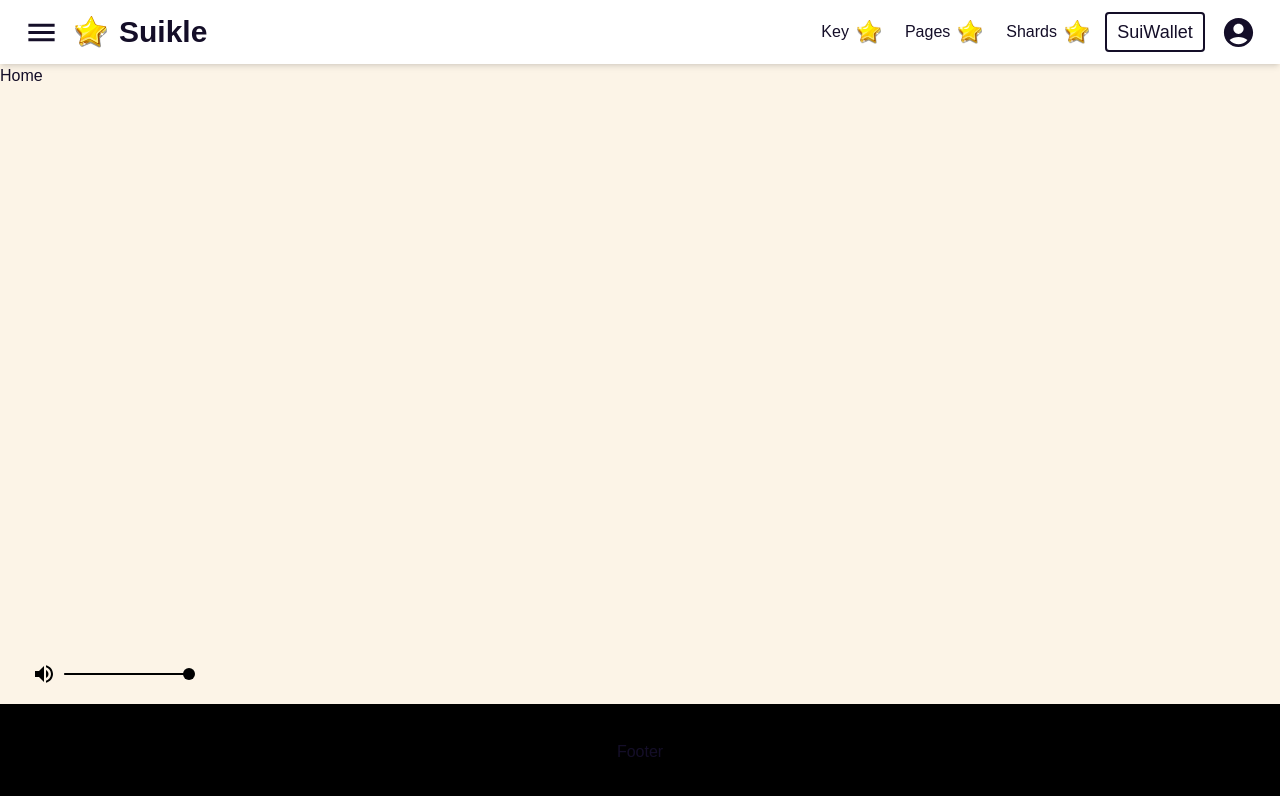
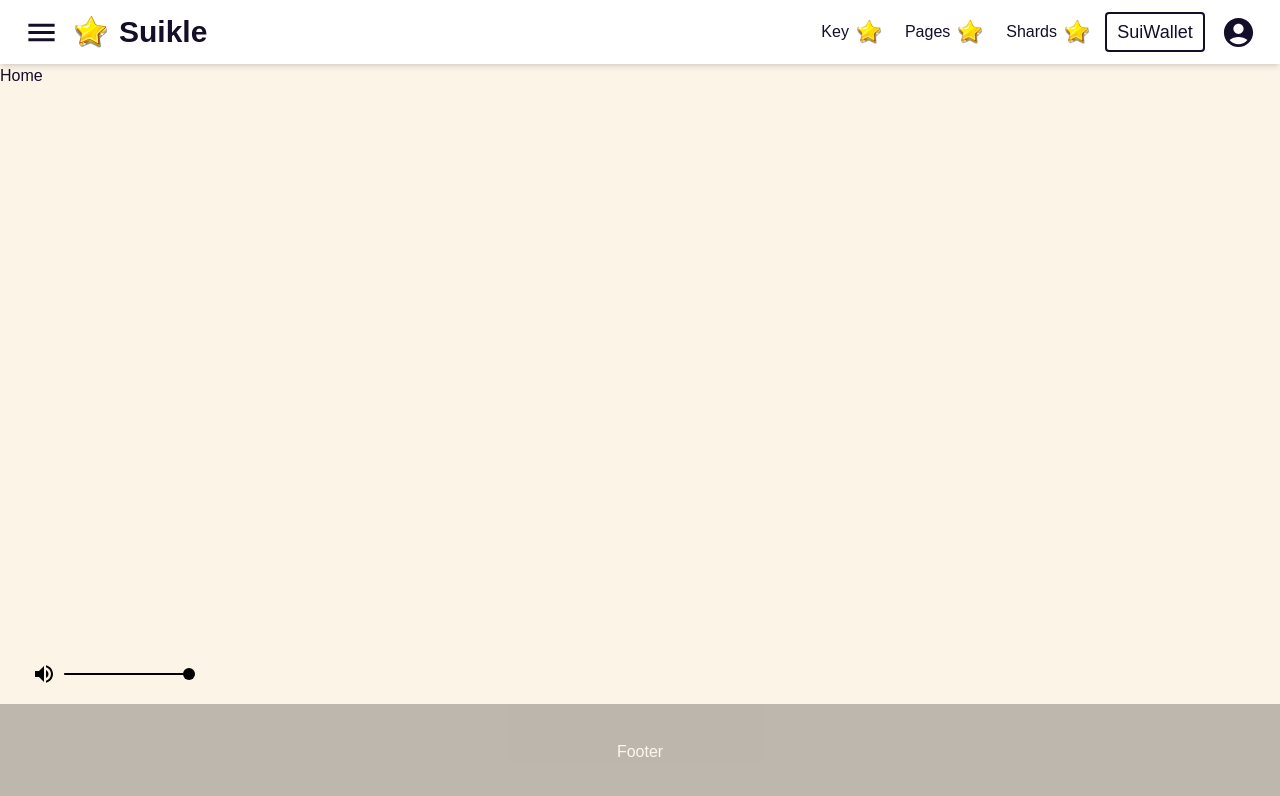
Before and after one commit to AntiAvengers/Lycaon, a React (Vite) app in the folder client/: page /home in a window 1280 px wide. Shown: the top 796 px of the page. Built offline with nearby package versions, Linux system fonts and the light colour scheme.

Commit message:
updated footer css

```diff
--- a/client/src/components/footer.jsx
+++ b/client/src/components/footer.jsx
@@ -1,6 +1,6 @@
 const Footer = () => {
     return (
-        <footer className="h-24 w-full flex bottom-0 left-0 z-50 bg-black bg-opacity-25 flex justify-center items-center">
+        <footer className="h-24 w-full text-white flex bottom-0 left-0 z-50 bg-black opacity-25 flex justify-center items-center">
             Footer
         </footer>
     );
```
